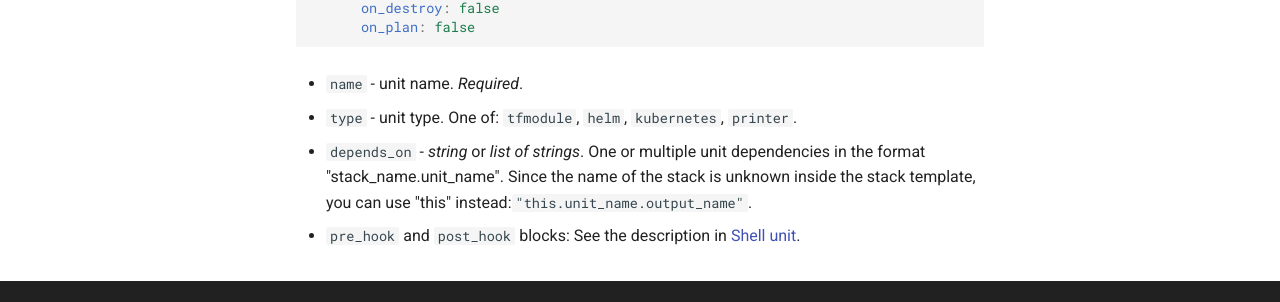
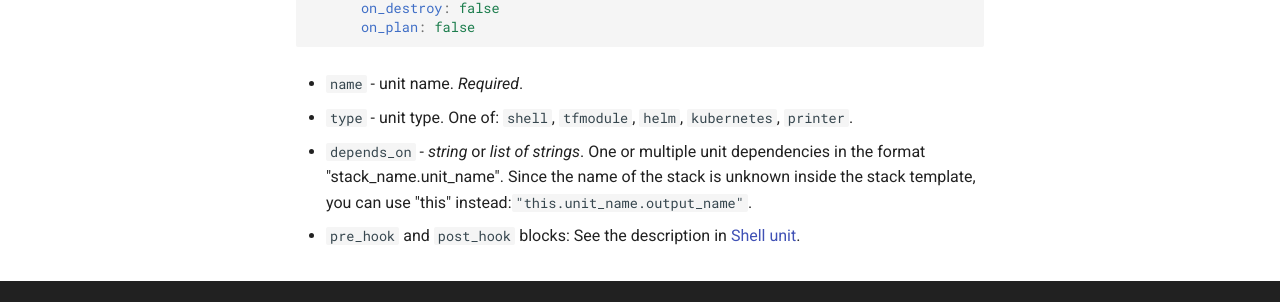
Before and after one commit to shalb/cluster.dev, an MkDocs documentation site: the page built from docs/units-overview.md, in a window 1280 px wide and 1184 px high. Shown: the part 755-1057 px from the top of the window. Built offline with MkDocs 1.6.1 and Material for MkDocs 9.7.7, drawn with Linux system fonts in a browser that asks for light colours; comment, search, counter and statistics services are not loaded.

Commit message:
Update units-overview.md

```diff
--- a/docs/units-overview.md
+++ b/docs/units-overview.md
@@ -27,7 +27,7 @@ All units described below have a common format and common fields. Base example:
 
 * `name` - unit name. *Required*.
 
-* `type` - unit type. One of: `tfmodule`, `helm`, `kubernetes`, `printer`.
+* `type` - unit type. One of: `shell`, `tfmodule`, `helm`, `kubernetes`, `printer`.
 
 * `depends_on` - *string* or *list of strings*. One or multiple unit dependencies in the format "stack_name.unit_name". Since the name of the stack is unknown inside the stack template, you can use "this" instead:`"this.unit_name.output_name"`.
 
```
